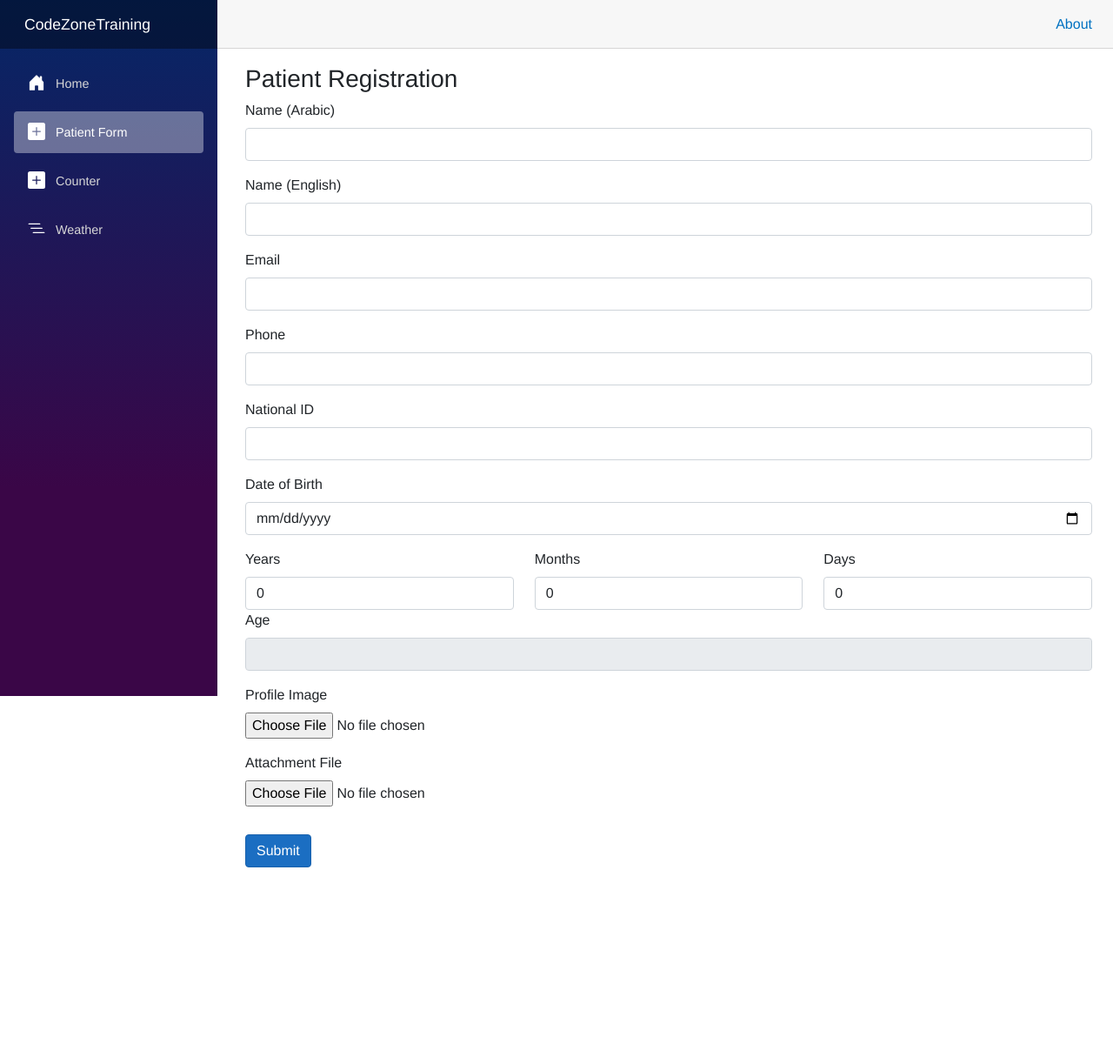
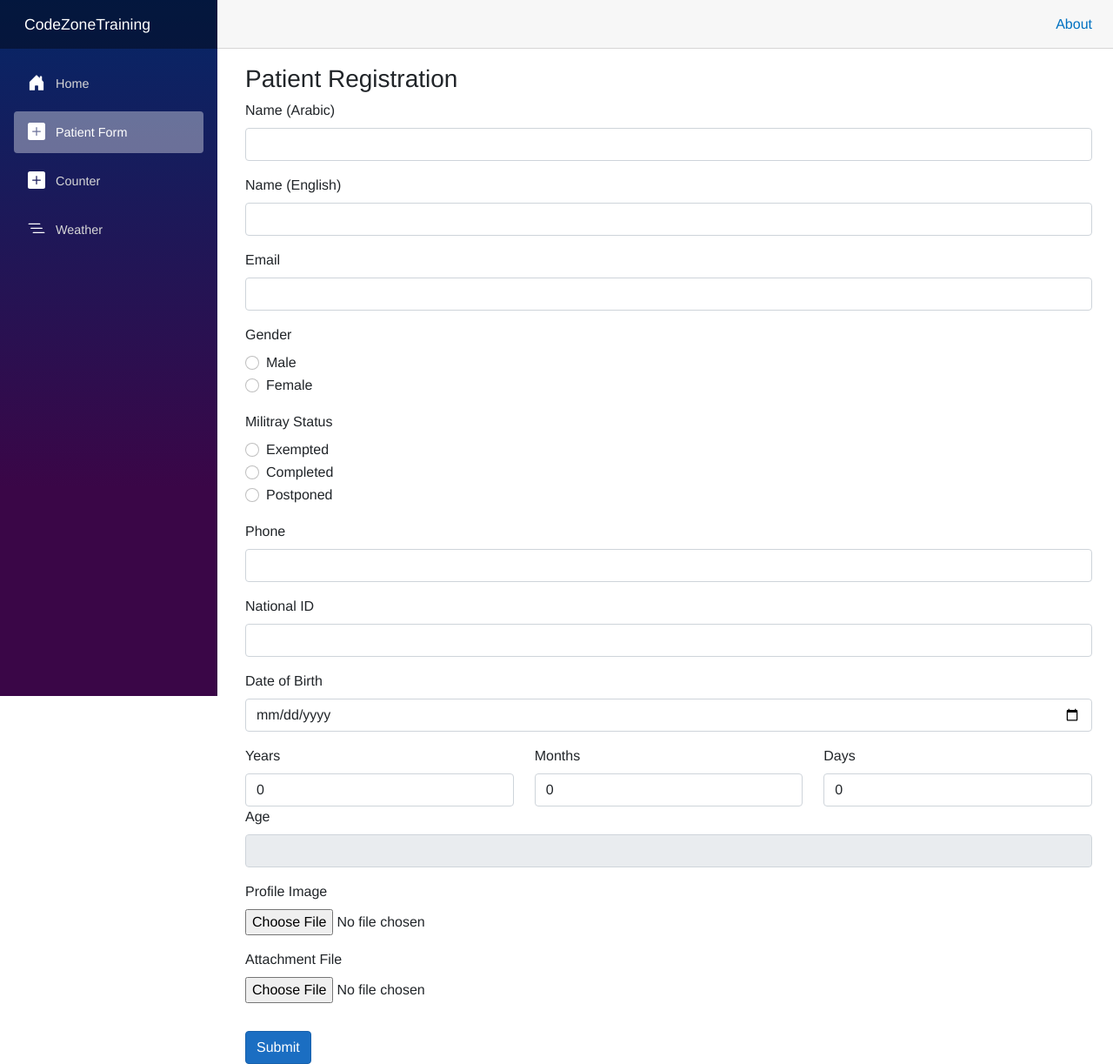
Before and after one commit to mahmoudakrm20/CodeZoneTraining, an ASP.NET Core app: page /PatientForm in a window 1280 px wide. Shown: the whole page at 87% size. Before the commit the page ends 997 px from the top, so only its background shows below. Run offline with ASP.NET Core 8, Linux system fonts and the light colour scheme; style sheets or scripts are compiled from the project's sources.

Commit message:
Radios Component for Gender and Military Status

```diff
--- /dev/null
+++ b/CodeZoneTraining/Components/CZRadios.razor
@@ -0,0 +1,33 @@
+@if(Options != null)
+{
+    @foreach(var option in Options)
+    {
+        <div>
+
+        <div class="form-check form-check-inline">
+            <input type="radio"
+                   class="form-check-input"
+                   name="@GroupName"
+                   value="@option.Key"
+                   checked="@(Value == option.Key)"
+                   @onchange="() => OnValueChanged(option.Key)" />
+
+            <label class="form-check-label">@option.Value</label>
+        </div>
+        </div>
+    }
+}
+@code {
+    [Parameter]
+    public IEnumerable<KeyValuePair<string,string>>? Options { get; set; }
+    [Parameter]
+    public string? Value { get; set; }
+    [Parameter]
+    public EventCallback<string> ValueChanged { get; set; }
+    private string GroupName = $"radio-{Guid.NewGuid()}";
+
+    private async Task OnValueChanged(string newValue)
+    {
+        await ValueChanged.InvokeAsync(newValue);
+    }
+}
--- a/CodeZoneTraining/Models/PatientModel.cs
+++ b/CodeZoneTraining/Models/PatientModel.cs
@@ -12,6 +12,8 @@ namespace CodeZoneTraining.Models
         public DateOnly? DateOfBirth { get; set; }
         public IBrowserFile? ProfileImage { get; set; }
         public IBrowserFile? Attachment { get; set; }
+        public string? Gender { get; set; }
+        public string? MilitaryStatus { get; set; }
 
     }
 }
--- a/CodeZoneTraining/Pages/PatientForm.razor
+++ b/CodeZoneTraining/Pages/PatientForm.razor
@@ -15,7 +15,14 @@
         <InputText id="Email" class="form-control" @bind-Value="Model.Email" />
     </CZField>
     <!-- Gender -->
+    <CZField Label="Gender">
+        <CZRadios Options="@GenderOptions" @bind-Value="Model.Gender" />
+    </CZField>
     <!-- Military Status -->
+    <CZField Label="Militray Status">
+        <CZRadios Options="@MilitaryOptions"
+                 @bind-Value="Model.MilitaryStatus" />
+    </CZField>
     <!-- Phone -->
     <CZField for="Phone" Label="Phone">
     <InputText id="Phone" @bind-Value="Model.Phone" class="form-control" />
@@ -51,6 +58,7 @@
     <button type="submit" class="btn btn-primary mt-3">Submit</button>
 </EditForm>
 @code {
+    // DOB
     private string? CalculatedAge;
     DateOnly today = DateOnly.FromDateTime(DateTimeOffset.Now.Date);
 
@@ -113,7 +121,7 @@
         Model.DateOfBirth = dob;
         CalculatedAge = recalculatedAge;
     }
-
+    // Image Upload
     private void HandleImageSelected(IBrowserFile file)
     {
         Model.ProfileImage = file;
@@ -123,17 +131,28 @@
     {
         Model.ProfileImage = null;
     }
-
+    // File Upload
     private void HandleFileUpload(IBrowserFile file)
     {
         Model.Attachment = file;
     }
-
+    // Gender Radios
+    private Dictionary<string, string> GenderOptions = new()
+    {
+        {"M" , "Male"},
+        {"F","Female"}
+    };
+    // Military Radios
+    private Dictionary<string, string> MilitaryOptions = new()
+{
+    { "Exempted", "Exempted" },
+    { "Completed", "Completed" },
+    { "Postponed", "Postponed" }
+};
     private PatientModel Model = new();
 
     private void HandleSubmit()
     {
         Console.WriteLine($"Submitted Name: {Model}");
     }
-
 }
```
